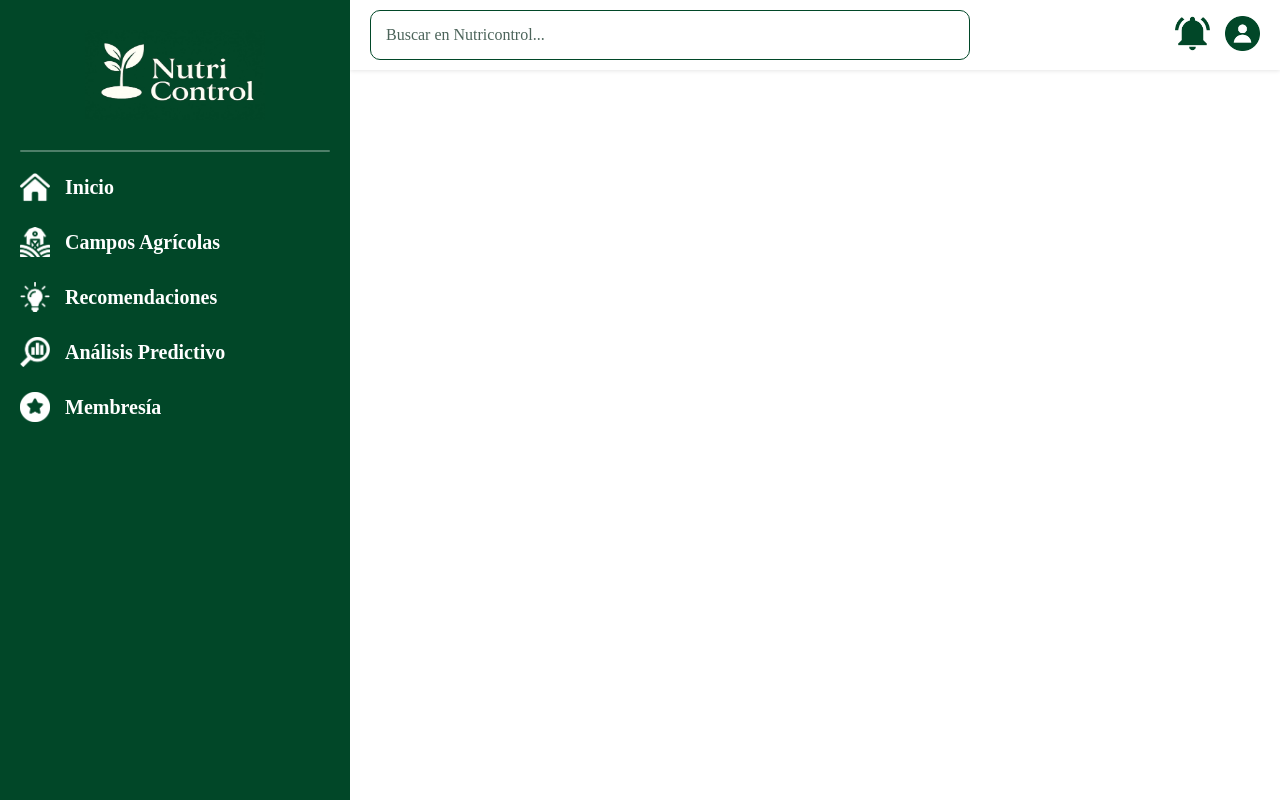
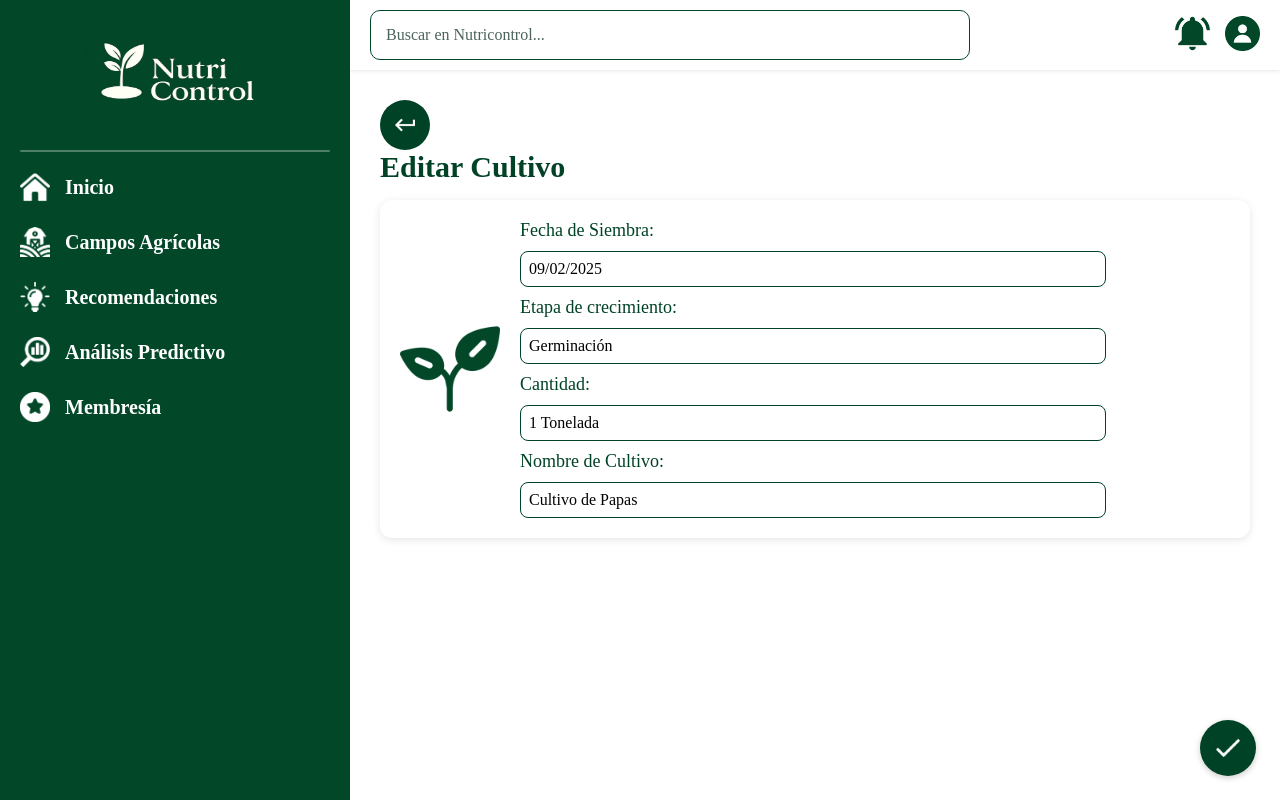
Before and after one commit to Desarrollo-de-Soluciones-IoT-2510-2942/FrontEnd, a Vue app: page /edit-crop/1 in a window 1280 px wide. Built offline with nearby package versions, Linux system fonts and the light colour scheme; a web font is replaced by a local one.

Commit message:
add: crops views completed

```diff
--- a/src/content/pages/crops/all-crops.component.vue
+++ b/src/content/pages/crops/all-crops.component.vue
@@ -1,5 +1,5 @@
 <template>
-  <div class="individual-crop">
+  <div class="individual-crop" @click="closeOptions">
     <button class="btn-return" @click="goBack">
       <img src="/general-icons/return-icon.png" alt="Regresar"/>
     </button>
@@ -8,13 +8,27 @@
     </h2>
     <div class="cultivation-list">
       <div
-          v-for="cultivo in cultivos"
-          :key="cultivo.id"
-          class="cultivation-card"
-          @click="goToDetail"
+        v-for="cultivo in cultivos"
+        :key="cultivo.id"
+        class="cultivation-card"
+        @click="goToDetail(cultivo.id)"
       >
+        <div class="card-header">
+          <img src="/general-icons/crop-icon.png" alt="Cultivo" class="crop-icon"/>
+          <div class="edit-btn" @click.stop="toggleOptions(cultivo.id)">
+            <img src="/general-icons/edit-icon.png" alt="Editar" />
+            <div v-if="showOptions === cultivo.id" class="options-dropdown" @click.stop>
+              <button class="option-btn edit-option" @click="editCultivo(cultivo.id)">
+                <img src="/general-icons/edit-icon.png" alt="Editar" />
+                Editar
+              </button>
+              <button class="option-btn delete-option" @click="deleteCultivo(cultivo.id)">
+                🗑️ Eliminar
+              </button>
+            </div>
+          </div>
+        </div>
         <div class="card-body">
-          <img src="/general-icons/crop-icon.png" alt="Cultivo" class="crop-icon"/>
           <div class="cultivation-info">
             <h3 class="cultivation-title">{{ cultivo.name }}</h3>
             <p>Fecha de siembra: {{ cultivo.date }}</p>
@@ -27,21 +41,85 @@
     <button class="add-button" @click="goToAdd">
       <img src="/general-icons/check-icon.png" alt="Agregar"/>
     </button>
+
+    <div v-if="showDeleteModal" class="modal-overlay" @click="closeDeleteModal">
+      <div class="modal-content" @click.stop>
+        <h3>¿Deseas eliminar el cultivo "{{ cultivoToDelete?.name }}"?</h3>
+        <p>Esta acción no puede deshacerse.</p>
+        <div class="modal-buttons">
+          <button class="cancel-btn" @click="closeDeleteModal">Cancelar</button>
+          <button class="confirm-btn" @click="confirmDelete">Eliminar</button>
+        </div>
+      </div>
+    </div>
   </div>
 </template>
 
 <script setup>
-import { ref } from 'vue'
+import { ref, onMounted } from 'vue'
 import { useRouter } from 'vue-router'
+
 const router = useRouter()
 const campoName = 'Campo Huancayo - 1'
-const cultivos = ref([
-  { id: 1, name: 'Cultivo de Papas', date: '09/02/2025', days: 54, devices: 2 },
-  { id: 2, name: 'Cultivo de Camote', date: '14/02/2025', days: 50, devices: 3 }
-])
-const goBack = () => router.push('/fields')
-const goToAdd = () => router.push('/fields')
-const goToDetail = () => router.push('/individual-crop')
+const cultivos = ref([])
+const showOptions = ref(null)
+const showDeleteModal = ref(false)
+const cultivoToDelete = ref(null)
+
+const toggleOptions = id => {
+  showOptions.value = showOptions.value === id ? null : id
+}
+
+const closeOptions = () => {
+  showOptions.value = null
+}
+
+const editCultivo = id => {
+  closeOptions()
+  router.push(`/edit-crop/${id}`)
+}
+
+const deleteCultivo = id => {
+  cultivoToDelete.value = cultivos.value.find(c => c.id === id)
+  showDeleteModal.value = true
+  closeOptions()
+}
+
+const closeDeleteModal = () => {
+  showDeleteModal.value = false
+  cultivoToDelete.value = null
+}
+
+const confirmDelete = () => {
+  if (cultivoToDelete.value) {
+    cultivos.value = cultivos.value.filter(c => c.id !== cultivoToDelete.value.id)
+  }
+  closeDeleteModal()
+}
+
+const goBack = () => {
+  router.push('/fields')
+}
+
+const goToAdd = () => {
+  router.push('/add-cultivo')
+}
+
+const goToDetail = id => {
+  router.push({
+    path: `/individual-crop/${id}`,
+    query: { name: cultivos.value.find(c => c.id === id)?.name || '' }
+  })
+}
+
+const loadCrops = () => {
+  const storedCrops = localStorage.getItem('cultivos');
+  return storedCrops ? JSON.parse(storedCrops) : [];
+};
+
+onMounted(() => {
+  cultivos.value = loadCrops();
+});
 </script>
 
 <style scoped>
@@ -86,17 +164,21 @@ const goToDetail = () => router.push('/individual-crop')
   border-radius: 12px;
   box-shadow: 0 2px 8px rgba(0,0,0,0.1);
   width: 520px;
-  padding: 26px;
   cursor: pointer;
+  position: relative;
 }
-.card-body {
+.card-header {
+  position: relative;
   display: flex;
-  align-items: center;
-  gap: 46px;
+  justify-content: center;
+  padding: 16px;
 }
 .crop-icon {
   width: 150px;
   height: 150px;
+}
+.card-body {
+  padding: 16px;
 }
 .cultivation-info {
   display: flex;
@@ -111,6 +193,59 @@ const goToDetail = () => router.push('/individual-crop')
   font-size: 18px;
   color: #333;
   margin: 2px 0;
+}
+.edit-btn {
+  position: absolute;
+  top: 12px;
+  right: 12px;
+  width: 40px;
+  height: 40px;
+  background-color: #004225;
+  border-radius: 50%;
+  display: flex;
+  align-items: center;
+  justify-content: center;
+  z-index: 1;
+  cursor: pointer;
+}
+.edit-btn img {
+  width: 20px;
+  height: 20px;
+}
+.options-dropdown {
+  position: absolute;
+  top: 100%;
+  right: 0;
+  background: #004225;
+  border-radius: 8px;
+  box-shadow: 0 4px 12px rgba(0,0,0,0.15);
+  border: 1px solid #004225;
+  overflow: hidden;
+  margin-top: 8px;
+  min-width: 140px;
+  z-index: 100;
+}
+.option-btn {
+  width: 100%;
+  padding: 12px 16px;
+  border: none;
+  background: #004225;
+  color: white;
+  cursor: pointer;
+  display: flex;
+  align-items: center;
+  gap: 8px;
+  font-size: 14px;
+  transition: background-color 0.2s;
+}
+.option-btn:hover {
+  background: #005530;
+}
+.edit-option {
+  border-bottom: 1px solid rgba(255,255,255,0.2);
+}
+.delete-option:hover {
+  background: #dc3545;
 }
 .add-button {
   position: fixed;
@@ -131,4 +266,46 @@ const goToDetail = () => router.push('/individual-crop')
   width: 24px;
   height: 24px;
 }
+.modal-overlay {
+  position: fixed;
+  top: 0;
+  left: 0;
+  width: 100%;
+  height: 100%;
+  background: rgba(0,0,0,0.5);
+  display: flex;
+  justify-content: center;
+  align-items: center;
+  z-index: 1000;
+}
+.modal-content {
+  background: white;
+  border-radius: 12px;
+  padding: 32px;
+  max-width: 500px;
+  width: 90%;
+  box-shadow: 0 8px 32px rgba(0,0,0,0.2);
+  text-align: center;
+}
+.modal-buttons {
+  display: flex;
+  gap: 12px;
+  justify-content: center;
+}
+.cancel-btn {
+  padding: 12px 24px;
+  border: 2px solid #004225;
+  background: white;
+  color: #004225;
+  border-radius: 8px;
+  cursor: pointer;
+}
+.confirm-btn {
+  padding: 12px 24px;
+  border: none;
+  background: #dc3545;
+  color: white;
+  border-radius: 8px;
+  cursor: pointer;
+}
 </style>
--- /dev/null
+++ b/src/content/pages/crops/components/edit-crop.component.vue
@@ -0,0 +1,146 @@
+<template>
+  <div class="edit-crop">
+    <button class="btn-return" @click="goBack">
+      <img src="/general-icons/return-icon.png" alt="Regresar" />
+    </button>
+    <h2 class="section-title">Editar Cultivo</h2>
+    <div class="edit-form">
+      <img src="/general-icons/crop-icon.png" alt="Cultivo" class="crop-icon" />
+      <div class="form-fields">
+        <label>Fecha de Siembra:</label>
+        <input v-model="crop.date" type="text" />
+
+        <label>Etapa de crecimiento:</label>
+        <input v-model="crop.stage" type="text" />
+
+        <label>Cantidad:</label>
+        <input v-model="crop.quantity" type="text" />
+
+        <label>Nombre de Cultivo:</label>
+        <input v-model="crop.name" type="text" />
+      </div>
+    </div>
+    <button class="btn-save" @click="saveCrop">
+      <img src="/general-icons/check-icon.png" alt="Guardar" />
+    </button>
+  </div>
+</template>
+
+<script setup>
+import { ref } from 'vue';
+import { useRouter, useRoute } from 'vue-router';
+
+const router = useRouter();
+const route = useRoute();
+
+const cropId = parseInt(route.params.id, 10);
+
+// Mock data for crops
+const crops = [
+  { id: 1, name: 'Cultivo de Papas', date: '09/02/2025', stage: 'Germinación', quantity: '1 Tonelada' },
+  { id: 2, name: 'Cultivo de Camote', date: '14/02/2025', stage: 'Crecimiento', quantity: '2 Toneladas' }
+];
+
+const crop = ref(crops.find(c => c.id === cropId) || {});
+
+const goBack = () => router.push('/crops');
+
+const saveCrop = () => {
+  // Obtener cultivos desde localStorage
+  const storedCrops = localStorage.getItem('cultivos');
+  const crops = storedCrops ? JSON.parse(storedCrops) : [];
+
+  // Buscar el cultivo por ID y actualizarlo
+  const index = crops.findIndex(c => c.id === crop.value.id);
+  if (index !== -1) {
+    crops[index] = { ...crop.value };
+  } else {
+    crops.push({ ...crop.value }); // Si no existe, agregarlo
+  }
+
+  // Guardar los cultivos actualizados en localStorage
+  localStorage.setItem('cultivos', JSON.stringify(crops));
+
+  // Redirigir a la vista de cultivos
+  router.push('/crops');
+};
+</script>
+
+<style scoped>
+.edit-crop {
+  position: relative;
+  padding: 30px;
+}
+.btn-return {
+  position: absolute;
+  top: 30px;
+  left: 30px;
+  width: 50px;
+  height: 50px;
+  background-color: #004225;
+  border: none;
+  border-radius: 50%;
+  display: flex;
+  align-items: center;
+  justify-content: center;
+  cursor: pointer;
+}
+.btn-return img {
+  width: 20px;
+  height: 20px;
+}
+.section-title {
+  font-size: 30px;
+  color: #004225;
+  margin: 50px 0 16px 0;
+}
+.edit-form {
+  display: flex;
+  gap: 20px;
+  align-items: center;
+  background: white;
+  border-radius: 12px;
+  box-shadow: 0 2px 8px rgba(0, 0, 0, 0.1);
+  padding: 20px;
+}
+.crop-icon {
+  width: 100px;
+  height: 100px;
+}
+.form-fields {
+  display: flex;
+  flex-direction: column;
+  gap: 10px;
+  width: 100%; /* Asegura que el contenedor de los inputs sea suficientemente ancho */
+}
+label {
+  font-size: 18px;
+  color: #004225;
+}
+input {
+  padding: 8px;
+  border: 1px solid #004225;
+  border-radius: 8px;
+  font-size: 16px;
+  width: 80%; /* Ajusta el ancho de los inputs para que ocupen menos espacio */
+}
+.btn-save {
+  position: fixed;
+  bottom: 24px;
+  right: 24px;
+  width: 56px;
+  height: 56px;
+  background-color: #004225;
+  border: none;
+  border-radius: 50%;
+  display: flex;
+  align-items: center;
+  justify-content: center;
+  cursor: pointer;
+  box-shadow: 0 2px 6px rgba(0, 0, 0, 0.2);
+}
+.btn-save img {
+  width: 24px;
+  height: 24px;
+}
+</style>
--- a/src/content/pages/crops/components/individual-crop.component.vue
+++ b/src/content/pages/crops/components/individual-crop.component.vue
@@ -5,13 +5,13 @@
     </button>
     <div class="top-section">
       <div class="cultivation-card">
-        <h3 class="cultivation-title">Cultivos de Papas</h3>
+        <h3 class="cultivation-title">{{ selectedCrop.name }}</h3>
         <img src="/recommendations/cultivo-papa.jpg" alt="Cultivo de Papas" class="cultivation-img"/>
-        <p>Fecha de siembra: 09/02/2025</p>
-        <p>Días desde siembra: 54 días</p>
-        <p>Etapa de crecimiento: Germinación</p>
-        <p>Estado: Saludable</p>
-        <p>Cantidad: 1 Tonelada</p>
+        <p>Fecha de siembra: {{ selectedCrop.date }}</p>
+        <p>Días desde siembra: {{ selectedCrop.days }} días</p>
+        <p>Etapa de crecimiento: {{ selectedCrop.stage }}</p>
+        <p>Estado: {{ selectedCrop.state }}</p>
+        <p>Cantidad: {{ selectedCrop.quantity }}</p>
       </div>
       <div class="indicators-card">
         <h3 class="indicators-title">Indicadores</h3>
@@ -48,12 +48,31 @@
 
 <script setup>
 import { ref } from 'vue'
-import { useRouter } from 'vue-router'
+import { useRouter, useRoute } from 'vue-router'
+
 const router = useRouter()
+const route = useRoute()
+
 const devices = ref([
   { id: 1, name: 'Sensor de Humedad', code: 'US123-01', state: true, alerts: false },
   { id: 2, name: 'Actuador de Riego', code: 'US123-23', state: true, alerts: true }
 ])
+
+const cropId = parseInt(route.params.id, 10)
+const cropName = route.query.name
+
+// Mock data for crops
+const crops = [
+  { id: 1, name: 'Cultivo de Papas', date: '09/02/2025', days: 54, stage: 'Germinación', state: 'Saludable', quantity: '1 Tonelada' },
+  { id: 2, name: 'Cultivo de Camote', date: '14/02/2025', days: 50, stage: 'Crecimiento', state: 'Saludable', quantity: '2 Toneladas' }
+]
+
+const selectedCrop = crops.find(crop => crop.id === cropId)
+
+if (!selectedCrop) {
+  console.error(`No se encontró un cultivo con el ID: ${cropId}`)
+}
+
 const goBack = () => router.push('/crops')
 const goToAddDevice = () => {}
 </script>
--- a/src/content/pages/fields/components/create-field.component.vue
+++ b/src/content/pages/fields/components/create-field.component.vue
@@ -36,6 +36,16 @@
         <button class="ok-btn" @click="closeSuccessModal">OK</button>
       </div>
     </div>
+
+    <!-- Validation Error Modal -->
+    <div v-if="showErrorModal" class="modal-overlay" @click="closeErrorModal">
+      <div class="modal-content" @click.stop>
+        <div class="error-icon">⚠️</div>
+        <h3>Error de Validación</h3>
+        <p>{{ errorMessage }}</p>
+        <button class="ok-btn" @click="closeErrorModal">OK</button>
+      </div>
+    </div>
   </div>
 </template>
 
@@ -47,6 +57,8 @@ const name = ref('')
 const hectareas = ref('')
 const estado = ref('')
 const showSuccessModal = ref(false)
+const showErrorModal = ref(false)
+const errorMessage = ref('')
 
 // Default data for consistency
 const defaultCampos = [
@@ -57,10 +69,36 @@ const defaultCampos = [
 
 const goBack = () => router.push('/fields')
 
+const validateFields = () => {
+  if (!name.value || !hectareas.value || !estado.value) {
+    errorMessage.value = 'Por favor, completa todos los campos.'
+    showErrorModal.value = true
+    return false
+  }
+
+  if (!/^[a-zA-Z\s]+$/.test(name.value)) {
+    errorMessage.value = 'El nombre solo debe contener letras.'
+    showErrorModal.value = true
+    return false
+  }
+
+  if (isNaN(parseFloat(hectareas.value))) {
+    errorMessage.value = 'Las hectáreas deben ser un número válido.'
+    showErrorModal.value = true
+    return false
+  }
+
+  if (!/^[a-zA-Z\s]+$/.test(estado.value)) {
+    errorMessage.value = 'El estado solo debe contener letras.'
+    showErrorModal.value = true
+    return false
+  }
+
+  return true
+}
+
 const saveCrop = () => {
-  // Validate required fields
-  if (!name.value || !hectareas.value || !estado.value) {
-    alert('Por favor, completa todos los campos')
+  if (!validateFields()) {
     return
   }
 
@@ -113,6 +151,10 @@ const closeSuccessModal = () => {
   showSuccessModal.value = false
   // Navigate back to fields list after closing modal
   router.push('/fields')
+}
+
+const closeErrorModal = () => {
+  showErrorModal.value = false
 }
 </script>
 
@@ -226,6 +268,7 @@ const closeSuccessModal = () => {
   background: white;
   border-radius: 12px;
   padding: 32px;
+  padding-bottom: 48px; /* Add extra padding to push the button lower */
   text-align: center;
   box-shadow: 0 4px 16px rgba(0, 0, 0, 0.2);
   max-width: 400px;
@@ -235,6 +278,12 @@ const closeSuccessModal = () => {
 .success-icon {
   font-size: 48px;
   color: #22c55e;
+  margin-bottom: 16px;
+}
+
+.error-icon {
+  font-size: 48px;
+  color: #e63946;
   margin-bottom: 16px;
 }
 
@@ -253,6 +302,7 @@ const closeSuccessModal = () => {
   font-size: 16px;
   cursor: pointer;
   transition: background-color 0.2s;
+  margin-top: 16px; /* Add margin to separate the button from the content */
 }
 
 .ok-btn:hover {
--- a/src/router/index.js
+++ b/src/router/index.js
@@ -12,6 +12,7 @@ import EditField from "../content/pages/fields/components/edit-field.component.v
 import CreateField from "../content/pages/fields/components/create-field.component.vue";
 import AllCrops from "../content/pages/crops/all-crops.component.vue";
 import IndividualCrop from "../content/pages/crops/components/individual-crop.component.vue";
+import EditCrop from "../content/pages/crops/components/edit-crop.component.vue";
 
 const router = createRouter({
     history: createWebHistory(),
@@ -32,7 +33,8 @@ const router = createRouter({
         { path: '/edit-field/:id', component: EditField},
         { path: '/create-field', component: CreateField},
         { path: '/crops', component: AllCrops},
-        { path: '/individual-crop', component: IndividualCrop},
+        { path: '/individual-crop/:id', component: IndividualCrop },
+        { path: '/edit-crop/:id', component: EditCrop },
     ],
 });
 
```
Also changed, not shown: src/shared/state.js (added).
